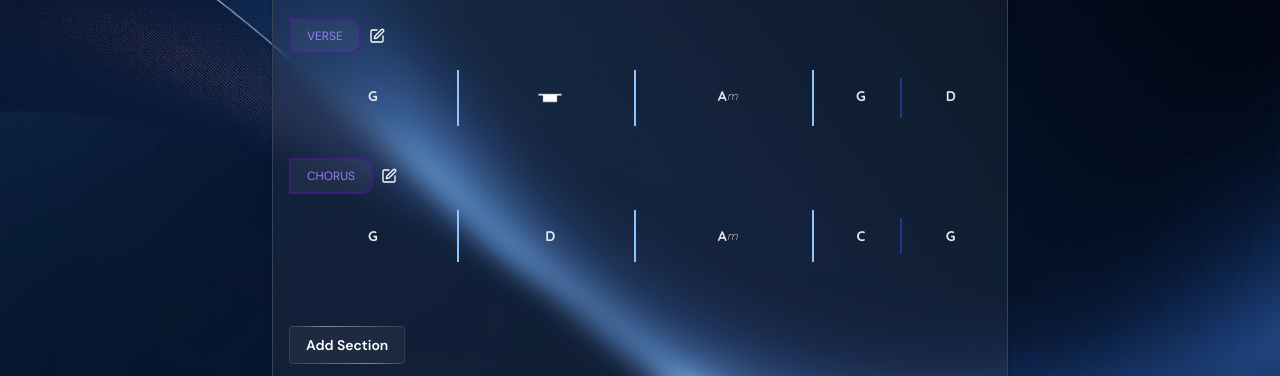
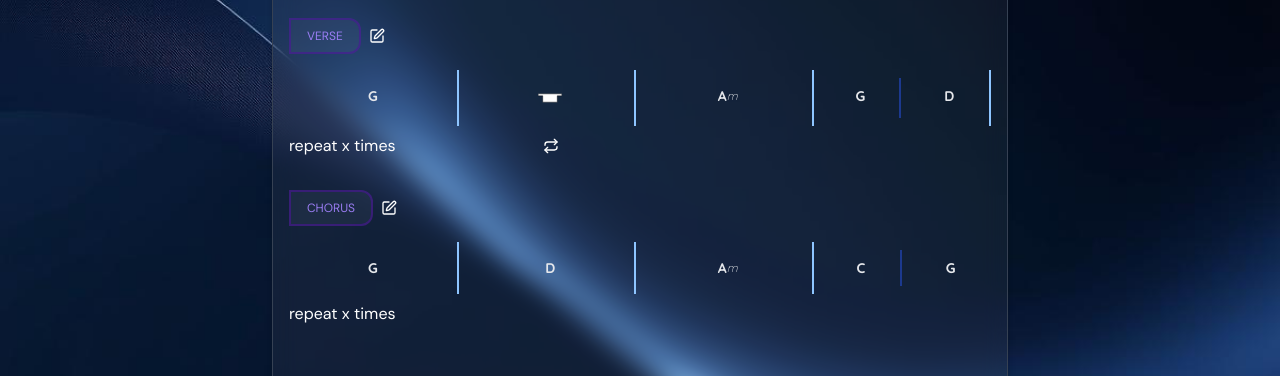
Before and after one commit to horaciodominguez/chordblocks-react-typescript, a React (Vite) app: page /song/fc45043d-7a7c-48d7-8830-be532e0906df/edit in a window 1280 px wide. Shown: the part 411-787 px from the top of the page. Built offline with nearby package versions, Linux system fonts and the light colour scheme; no server answers; a web font is replaced by a local one.

Commit message:
section repeats fixs

```diff
--- a/src/modules/songs/components/Section.tsx
+++ b/src/modules/songs/components/Section.tsx
@@ -29,6 +29,7 @@ export const Section = ({ section, timeSignature, showDiagram }: Props) => {
           </SectionBlocks>
         )
       })}
+      repeat x times
     </SectionBars>
   )
 }
--- a/src/modules/songs/components/ui/SectionBars.tsx
+++ b/src/modules/songs/components/ui/SectionBars.tsx
@@ -1,4 +1,5 @@
 import type { SongSection } from "@/modules/songs/types/section.types"
+import { Repeat } from "lucide-react"
 
 function setBarsByLine(section: SongSection) {
   let maxChords = 0
@@ -33,7 +34,14 @@ export default function SectionBars({ children, section }: Props) {
   }`
   return (
     <>
-      <div className={classBars}>{children}</div>
+      <div className={classBars}>
+        {children}
+        {section.repeats && section.repeats > 1 && (
+          <div className="flex justify-center items-center">
+            <Repeat className="w-4 h-4" />
+          </div>
+        )}
+      </div>
     </>
   )
 }
--- a/src/modules/songs/data/songs.ts
+++ b/src/modules/songs/data/songs.ts
@@ -79,6 +79,7 @@ export const songsData: Song[] = [
             ],
           },
         ],
+        repeats: 2,
       },
       {
         id: uuidv4(),
@@ -154,6 +155,7 @@ export const songsData: Song[] = [
             ],
           },
         ],
+        repeats: 1,
       },
     ],
     createdAt: "2025-01-01T00:00:00.000Z",
--- a/src/modules/songs/hooks/useSongForm.ts
+++ b/src/modules/songs/hooks/useSongForm.ts
@@ -21,6 +21,7 @@ export const useSongForm = (
       id: "",
       type: "",
       bars: [],
+      repeats: 1,
     },
     pendingBlock: undefined,
     pendingBeats: String(base.timeSignature.beatsPerMeasure),
--- a/src/modules/songs/schemas/song.schema.ts
+++ b/src/modules/songs/schemas/song.schema.ts
@@ -41,6 +41,7 @@ export const SectionSchema = z.object({
   id: z.string(),
   type: z.enum(SECTION_OPTIONS),
   bars: z.array(BarSchema).min(1, "Section must have at least one bar"),
+  repeats: z.number().int().min(1, "Min repeats is 1"),
 })
 
 export const TimeSignatureSchema = z.object({
--- a/src/modules/songs/types/section.types.ts
+++ b/src/modules/songs/types/section.types.ts
@@ -8,7 +8,7 @@ export interface SongSection {
   id: string
   type: SectionType
   bars: Bar[]
-  repeats?: number
+  repeats: number
 }
 
 export type PendingSectionType = SectionType | ""
@@ -17,5 +17,5 @@ export interface PendingSongSection {
   id: string
   type: PendingSectionType
   bars: Bar[]
-  repeats?: number
+  repeats: number
 }
```
